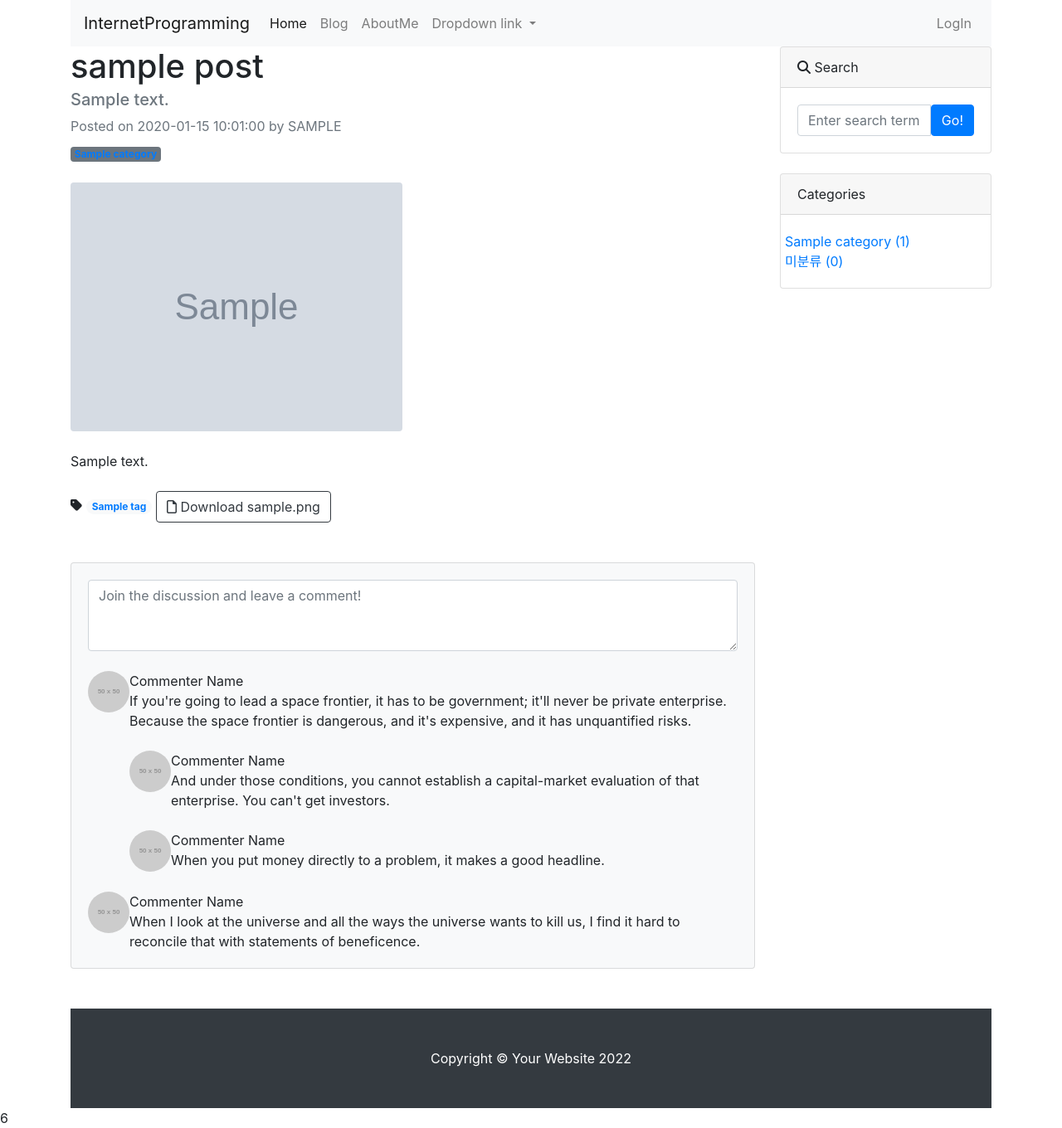
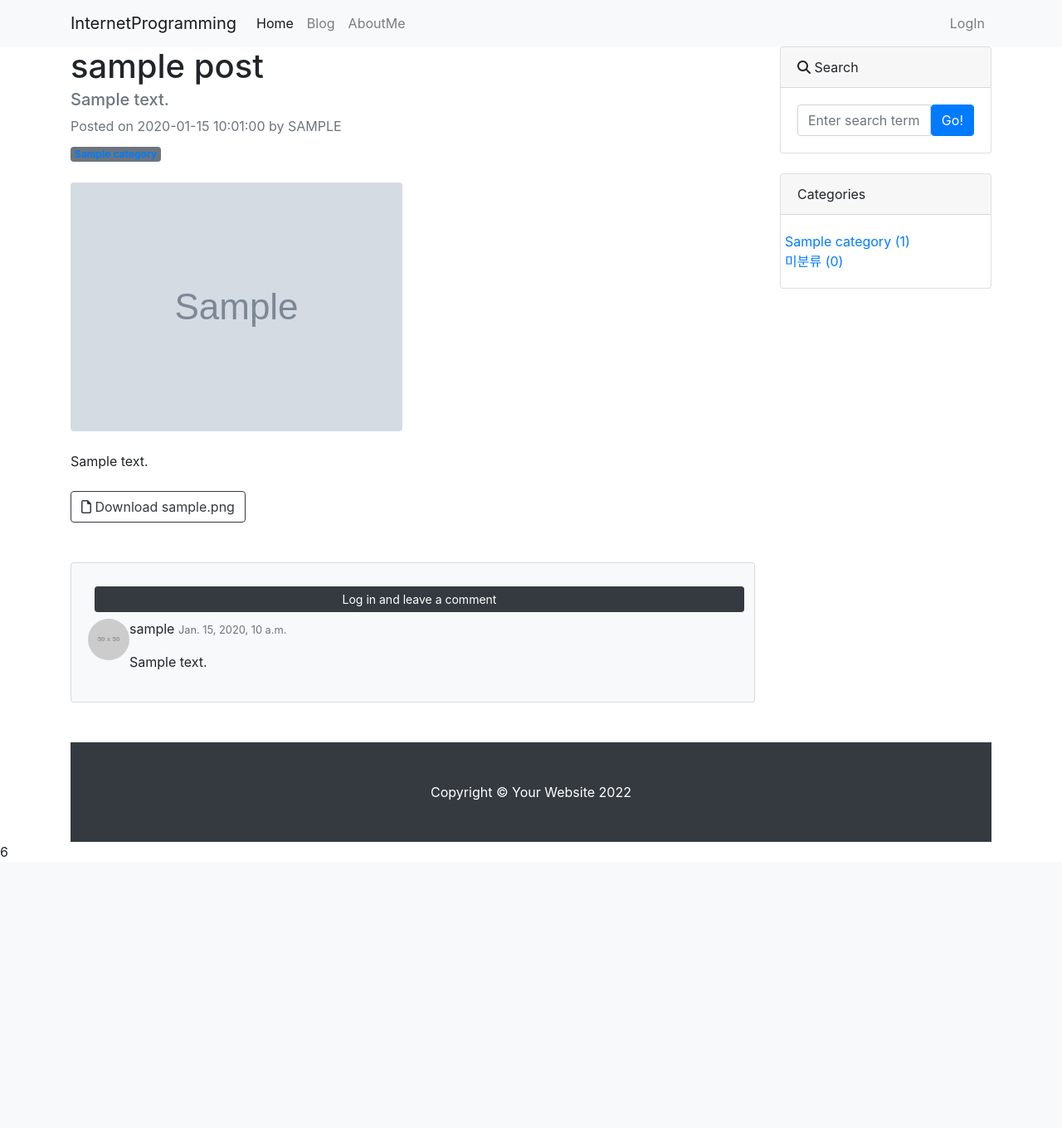
Before and after one commit to harim061/Django22, a Django app: page /blog/1/ in a window 1280 px wide. Shown: the whole page at 83% size. After the commit the page ends 1033 px from the top, so only its background shows below. Run offline with Django 4.2, Linux system fonts and the light colour scheme; tables that the repository leaves empty hold one stand-in row (values such as "Sample post"); grey boxes marked "Sample" are stand-in pictures; grey boxes labelled with a size stand in for pictures from a placeholder-image service; some libraries are stand-ins or nearby versions.

Commit message:
댓글 작성 폼 구현하기

```diff
--- a/blog/admin.py
+++ b/blog/admin.py
@@ -1,9 +1,9 @@
 from django.contrib import admin
-from .models import Post,Category,Tag
+from .models import Post,Category,Tag,Comment
 
 # Register your models here.
 admin.site.register(Post)
-
+admin.site.register(Comment)
 class CategoryAdmin(admin.ModelAdmin):
     prepopulated_fields = {'slug':('name',)}
 admin.site.register(Category,CategoryAdmin)
--- a/blog/templates/blog/navbar.html
+++ b/blog/templates/blog/navbar.html
@@ -1,12 +1,13 @@
-<div class="container">
+{% load socialaccount %}
+
   <nav class="navbar navbar-expand-lg navbar-light bg-light">
+    <div class="container">
       <a class="navbar-brand" href="/">InternetProgramming</a>
       <button class="navbar-toggler" type="button" data-toggle="collapse" data-target="#navbarNavDropdown" aria-controls="navbarNavDropdown" aria-expanded="false" aria-label="Toggle navigation">
         <span class="navbar-toggler-icon"></span>
       </button>
-
       <div class="collapse navbar-collapse" id="navbarNavDropdown">
-        <ul class="navbar-nav">
+        <ul class="navbar-nav mr-auto">
           <li class="nav-item active">
             <a class="nav-link" href="/">Home</a>
           </li>
@@ -16,26 +17,31 @@
           <li class="nav-item">
             <a class="nav-link" href="/about_me/">AboutMe</a>
           </li>
+
+        </ul>
+        <ul class="navbar-nav ml-auto"> <!--ml-auto ; login 왼쪽 마진 최대-->
+          {% if user.is_authenticated %}
           <li class="nav-item dropdown">
             <a class="nav-link dropdown-toggle" href="#" id="navbarDropdownMenuLink" role="button" data-toggle="dropdown" aria-haspopup="true" aria-expanded="false">
-              Dropdown link
+              {{user.username}}
             </a>
             <div class="dropdown-menu" aria-labelledby="navbarDropdownMenuLink">
-              <a class="dropdown-item" href="#">Action</a>
-              <a class="dropdown-item" href="#">Another action</a>
-              <a class="dropdown-item" href="#">Something else here</a>
+              <a class="dropdown-item" href="/accounts/logout/">LogOut</a>
             </div>
           </li>
-        </ul>
-        <ul class="navbar-nav ml-auto">
+
+          {% else %}
           <li class="nav-item">
-            <a class="nav-link" href="#" data-toggle="modal" data-target="#loginModal">LogIn</a>
+            <a href="#" class="nav-link" data-toggle="modal" data-target="#loginModal">LogIn</a>
           </li>
+          {% endif %}
+
         </ul>
       </div>
-    </nav>
-  </div>
-<!-- Modal -->
+    </div>
+  </nav>
+
+  <!-- Modal -->
 <div class="modal fade" id="loginModal" tabindex="-1" aria-labelledby="exampleModalLabel" aria-hidden="true">
   <div class="modal-dialog">
     <div class="modal-content">
@@ -48,16 +54,26 @@
       <div class="modal-body">
         <div class="row">
           <div class="col-6">
-            <button type="button" class="btn btn-outline-success btn-block btn-sm"><i class="fa-brands fa-google"></i> LogIn With Google</button>
-            <button type="button" class="btn btn-outline-success btn-block btn-sm"><i class="fa-solid fa-envelope"></i> LogIn With Email</button>
+            <a role="button" class="btn btn-outline-dark btn-block btn-sm"
+            href="{% provider_login_url 'google' %}">
+              <i class="fa-brands fa-google"></i> Login with Google
+            </a>
+            <a role="button" class="btn btn-outline-dark btn-block btn-sm"
+            href="/accounts/login/">
+              <i class="fa-regular fa-envelope"></i> Login with Email
+            </a>
           </div>
           <div class="col-6">
-            <button type="button" class="btn btn-outline-success btn-block btn-sm"><i class="fa-solid fa-envelope"></i> SignUp With Email</button>
+            <a role="button" class="btn btn-outline-dark btn-block btn-sm"
+            href="/accounts/signup/">
+              <i class="fa-regular fa-envelope"></i> Signup with Email
+            </a>
           </div>
         </div>
       </div>
       <div class="modal-footer">
         <button type="button" class="btn btn-secondary" data-dismiss="modal">Close</button>
+
       </div>
     </div>
   </div>
--- a/blog/templates/blog/post_detail.html
+++ b/blog/templates/blog/post_detail.html
@@ -1,4 +1,5 @@
 {% extends 'blog/base.html' %}
+{% load crispy_forms_tags %}
 {% block head_title %}
     {{post.title}}
 {% endblock %}
@@ -22,7 +23,7 @@
                             {% endif %}
                         </header>
                         {% if user.is_authenticated and user == post.author %}
-                        <a href="/blog/update_post/{{post.pk}}/" role="button" class="btn btn-primary btn-sm float-right">
+                        <a href="/blog/update_post/{{post.pk}}/" role="button" class="btn btn-primary btn-sm float-right m-2">
                             <i class="fas fa-pen"></i> Edit Post
                         </a>
                         {% endif %}
@@ -64,40 +65,32 @@
                         <div class="card bg-light">
                             <div class="card-body">
                                 <!-- Comment form-->
-                                <form class="mb-4"><textarea class="form-control" rows="3" placeholder="Join the discussion and leave a comment!"></textarea></form>
-                                <!-- Comment with nested comments-->
-                                <div class="d-flex mb-4">
-                                    <!-- Parent comment-->
+                                {% if user.is_authenticated %}
+                                <form class="mb-4" id="comment-form" method="post" action="{{post.get_absolute_url}}new_comment/">
+                                    {% csrf_token %}
+                                    <div class="form-group">
+                                        {{ comment_form | crispy }}
+                                    </div>
+                                    <button type="submit" class="btn btn-primary">Submit</button>
+                                </form>
+                                {% else %}
+                                <a role="button" class="btn btn-dark btn-block btn-sm m-2" href="#" data-toggle="modal" data-target="#loginModal">
+                                    Log in and leave a comment</a>
+                                {% endif %}
+                                {% if post.comment_set %}
+                                {% for comment in post.comment_set.iterator %}
+                                <!-- Single comment-->
+                                <div class="d-flex id=comment-{{comment.pk}}">
                                     <div class="flex-shrink-0"><img class="rounded-circle" src="https://dummyimage.com/50x50/ced4da/6c757d.jpg" alt="..." /></div>
                                     <div class="ms-3">
-                                        <div class="fw-bold">Commenter Name</div>
-                                        If you're going to lead a space frontier, it has to be government; it'll never be private enterprise. Because the space frontier is dangerous, and it's expensive, and it has unquantified risks.
-                                        <!-- Child comment 1-->
-                                        <div class="d-flex mt-4">
-                                            <div class="flex-shrink-0"><img class="rounded-circle" src="https://dummyimage.com/50x50/ced4da/6c757d.jpg" alt="..." /></div>
-                                            <div class="ms-3">
-                                                <div class="fw-bold">Commenter Name</div>
-                                                And under those conditions, you cannot establish a capital-market evaluation of that enterprise. You can't get investors.
-                                            </div>
+                                        <div class="fw-bold">{{comment.author.username}}
+                                        <small class="text-muted">{{comment.created_at}}</small>
                                         </div>
-                                        <!-- Child comment 2-->
-                                        <div class="d-flex mt-4">
-                                            <div class="flex-shrink-0"><img class="rounded-circle" src="https://dummyimage.com/50x50/ced4da/6c757d.jpg" alt="..." /></div>
-                                            <div class="ms-3">
-                                                <div class="fw-bold">Commenter Name</div>
-                                                When you put money directly to a problem, it makes a good headline.
-                                            </div>
-                                        </div>
+                                        <p>{{comment.content | linebreaks }}</p>
                                     </div>
                                 </div>
-                                <!-- Single comment-->
-                                <div class="d-flex">
-                                    <div class="flex-shrink-0"><img class="rounded-circle" src="https://dummyimage.com/50x50/ced4da/6c757d.jpg" alt="..." /></div>
-                                    <div class="ms-3">
-                                        <div class="fw-bold">Commenter Name</div>
-                                        When I look at the universe and all the ways the universe wants to kill us, I find it hard to reconcile that with statements of beneficence.
-                                    </div>
-                                </div>
+                                {% endfor %}
+                                {% endif %}
                             </div>
                         </div>
                     </div>
--- a/blog/urls.py
+++ b/blog/urls.py
@@ -4,6 +4,7 @@ from . import  views
 urlpatterns = [ #IP주소/blog
     path('',views.PostList.as_view()),
     path('<int:pk>/',views.PostDetail.as_view()),
+    path('<int:pk>/new_comment/',views.new_comment),
     path('create_post/',views.PostCreate.as_view()),
     path('update_post/<int:pk>/',views.PostUpdate.as_view()),
     path('category/<str:slug>/',views.category_page),
--- a/blog/views.py
+++ b/blog/views.py
@@ -1,14 +1,16 @@
-from django.shortcuts import render,redirect
-from .models import Post,Category,Tag
-from django.views.generic import ListView,DetailView,CreateView,UpdateView
-from django.contrib.auth.mixins import LoginRequiredMixin,UserPassesTestMixin
+from django.shortcuts import render, redirect
+from .models import Post, Category, Tag
+from django.views.generic import ListView, DetailView, CreateView, UpdateView
+from django.contrib.auth.mixins import LoginRequiredMixin, UserPassesTestMixin
 from django.core.exceptions import PermissionDenied
 from django.utils.text import slugify
+from .froms import CommentForm
+from django.shortcuts import get_object_or_404
+
 # Create your views here.
-
 class PostUpdate(UpdateView):
     model = Post
-    fields = ['title', 'hook_text', 'content', 'head_image', 'file_upload', 'category']
+    fields = ['title', 'hook_text', 'content', 'head_image', 'file_upload', 'category'] #,'tags'
 
     template_name = 'blog/post_update_form.html'
     def dispatch(self, request, *args, **kwargs):
@@ -18,127 +20,143 @@ class PostUpdate(UpdateView):
             raise PermissionDenied
 
     def form_valid(self, form):
-        response = super(PostUpdate,self).form_valid(form)
-        self.object.tag.clear()
-        tag_str = self.request.POST.get('tag_str')
-        if tag_str:
-            tag_str = tag_str.strip()
-            tag_str = tag_str.replace(',', ';')
-            tag_list = tag_str.split(';')
-            for t in tag_list:
+        response = super(PostUpdate, self).form_valid(form)
+        self.object.tags.clear()
+        tags_str = self.request.POST.get('tags_str')
+        if tags_str:
+            tags_str = tags_str.strip()
+            tags_str = tags_str.replace(',', ';')  # , -> ;로 바꿔준다
+            tags_list = tags_str.split(';')  # ;를 기준으로 단어 나누기
+            for t in tags_list:
                 t = t.strip()
                 tag, is_tag_created = Tag.objects.get_or_create(name=t)
                 if is_tag_created:
                     tag.slug = slugify(t, allow_unicode=True)
                     tag.save()
-                self.object.tag.add(tag)
+                self.object.tags.add(tag)
         return response
 
     def get_context_data(self, *, object_list=None, **kwargs):
         context = super(PostUpdate, self).get_context_data() ##템플릿에서 필요한 거 담아서 전달
-        if self.object.tag.exists():
-            tag_str_list = list()
-            for t in self.object.tag.all():
-                tag_str_list.append(t.name)
-            context['tag_str_default'] = ';'.join(tag_str_list)
+        if self.object.tags.exists():
+            tags_str_list = list() #빈 리스트 생성
+            for t in self.object.tags.all():
+                tags_str_list.append(t.name)
+            context['tags_str_default'] = ';'.join(tags_str_list)
         context['categories'] = Category.objects.all()
         context['no_category_post_count'] = Post.objects.filter(category=None).count
         return context
-class PostCreate(LoginRequiredMixin,UserPassesTestMixin,CreateView):
-    model = Post
-    fields = ['title','hook_text','content','head_image','file_upload','category']
+
+class PostCreate(LoginRequiredMixin, UserPassesTestMixin, CreateView):
+    model=Post
+    fields = ['title','hook_text','content','head_image','file_upload','category'] #, 'tags'
 
     def test_func(self):
         return self.request.user.is_superuser or self.request.user.is_staff
 
-
     def form_valid(self, form):
         current_user = self.request.user
         if current_user.is_authenticated and (current_user.is_superuser or current_user.is_staff):
-            form.instance.author = current_user
+            form.instance.author = current_user #form의 author값을 현재 로그인된 값으로 설정해줌
             response = super(PostCreate,self).form_valid(form)
-            tag_str = self.request.POST.get('tag_str')
-            if tag_str:
-                tag_str = tag_str.strip()
-                tag_str = tag_str.replace(',',';')
-                tag_list = tag_str.split(';')
-                for t in tag_list:
+            tags_str = self.request.POST.get('tags_str')
+            if tags_str :
+                tags_str = tags_str.strip()
+                tags_str = tags_str.replace(',',';') #, -> ;로 바꿔준다
+                tags_list = tags_str.split(';') #;를 기준으로 단어 나누기
+                for t in tags_list:
                     t = t.strip()
-                    tag, is_tag_created =Tag.objects.get_or_create(name=t)
+                    tag, is_tag_created = Tag.objects.get_or_create(name=t)
                     if is_tag_created:
-                        tag.slug = slugify(t,allow_unicode = True)
+                        tag.slug = slugify(t, allow_unicode=True)
                         tag.save()
-                    self.object.tag.add(tag)
+                    self.object.tags.add(tag)
             return response
         else:
             return redirect('/blog/')
 
-
-    #템플릿 : 모델명_form.html
     def get_context_data(self, *, object_list=None, **kwargs):
-        context = super(PostCreate, self).get_context_data()
+        context = super(PostCreate, self).get_context_data() ##템플릿에서 필요한 거 담아서 전달
         context['categories'] = Category.objects.all()
         context['no_category_post_count'] = Post.objects.filter(category=None).count
         return context
+
+    # 템플릿 모델명_form.html : post_form.html (자동 생성>>템플릿 이름 명시 필요 없음)
 
 class PostList(ListView):
     model = Post
     ordering = '-pk'
 
     def get_context_data(self, *, object_list=None, **kwargs):
-        context = super(PostList,self).get_context_data()
+        context = super(PostList, self).get_context_data() ##템플릿에서 필요한 거 담아서 전달
         context['categories'] = Category.objects.all()
         context['no_category_post_count'] = Post.objects.filter(category=None).count
         return context
-    # 템플릿 모델명_list.html : post_list.html
-    # 파라미터 모델명_list : post_list
+
+    #템플릿 모델명_list.html : post_list.html (자동 생성>>템플릿 이름 명시 필요 없음)
+    #파라미터 모델명_list : post_list
+def new_comment(request,pk):
+    if request.user.is_authenticated:
+        post=get_object_or_404(Post,pk=pk)
+        if request.method == 'POST':
+            comment_form = CommentForm(request.POST)
+            if comment_form.is_valid():
+                comment = comment_form.save(commit=False)
+                comment.post = post
+                comment.author = request.user
+                comment.save()
+                return redirect(comment.get_absolute_url())
+            else:
+                return redirect(post.get_absolute_url())
+        else:
+            raise PermissionDenied
+
 
 class PostDetail(DetailView):
     model = Post
 
     def get_context_data(self, **kwargs):
         context = super(PostDetail,self).get_context_data()
-        context['categories'] = Category.objects.all()
-        context['no_category_post_count'] = Post.objects.filter(category=None).count
+        context['categories']=Category.objects.all()
+        context['no_category_post_count']=Post.objects.filter(category=None).count
+        context['comment_form'] = CommentForm
         return context
 
+    #템플릿 모델명_detail.html : post_detail.html (템플릿 이름을 자동으로 부름)
+    #파라미터 모델명 : post
+
 def category_page(request,slug):
+    if slug=='no_category':
+        category='미분류'
+        post_list=Post.objects.filter(category=None)
+    else:
+        category = Category.objects.get(slug=slug) #왼쪽 필드명, 오른쪽 url을 통해 전달된 slug값
+        post_list=Post.objects.filter(category=category)
+    return render(request, 'blog/post_list.html',
+                  {'category' : category,
+                   'post_list' : post_list, #Post.objects.filter(category=category)
+                   'categories' : Category.objects.all(),
+                   'no_category_post_count' : Post.objects.filter(category=None).count
+                   })
 
-    if slug == 'no_category':
-        category = '미분류'
-        post_list = Post.objects.filter(category=None)
-    else:
-        category = Category.objects.get(slug=slug)
-        post_list =  Post.objects.filter(category=category)
-    return render(
-        request, 'blog/post_list.html',{
-            'category' : category,
-            'post_list' : post_list,
-            'categories' : Category.objects.all(),
-            'no_category_post_count' : Post.objects.filter(category=None).count
-        }
-    )
-    # 템플릿 모델명_detail.html : post_detail.html
-    # 파라미터 모델명 : post
 
-def tag_page(request,slug):
-    tag =Tag.objects.get(slug=slug)
+def tag_page(request, slug):
+    tag = Tag.objects.get(slug=slug)
     post_list = tag.post_set.all()
 
-    return render(
-        request, 'blog/post_list.html',{
-            'tag': tag,
-            'post_list': post_list,
-            'categories': Category.objects.all(),
-            'no_category_post_count': Post.objects.filter(category=None).count
-        }
+    return render(request, 'blog/post_list.html', {
+        'tag' : tag,
+        'post_list' : post_list,
+        'categories': Category.objects.all(),
+        'no_category_post_count': Post.objects.filter(category=None).count
 
-    )
+    })
 
 #def index(request):
 #    posts1 = Post.objects.all().order_by('-pk')
-#    return render(request,'blog/index.html',{'posts':posts1})
+#    return render(request, 'blog/index.html', {'posts2': posts1}) #오른쪽 posts는 위에서 선언한 posts!
+
 
 #def single_post_page(request, pk):
-#    post = Post.objects.get(pk=pk)
-#    return render(request, 'blog/single_post_page.html',{'post':post})
+#    post2 = Post.objects.get(pk=pk) #왼쪽 pk는 post가 가지고 있는 field 이름
+#    return render(request, 'blog/single_post_page.html', {'post': post2})
--- a/myDjangoPrj/urls.py
+++ b/myDjangoPrj/urls.py
@@ -21,7 +21,8 @@ from django.conf.urls.static import static
 urlpatterns = [
     path('admin/', admin.site.urls), #IP주소/admin
     path('blog/', include('blog.urls')), #IP주소/blog
-    path('',include('single_pages.urls')) #IP주소/
+    path('',include('single_pages.urls')), #IP주소/,
+    path('accounts/', include('allauth.urls')),
 ]
 
 urlpatterns += static(settings.MEDIA_URL, document_root =settings.MEDIA_ROOT)
```
Also changed, not shown: blog/froms.py (added, +7 -0 lines), blog/models.py (+14 -1 lines), blog/templates/blog/post_form.html (+11 -9 lines), blog/templates/blog/post_list.html (+7 -7 lines), blog/templates/blog/post_update_form.html (+13 -9 lines), myDjangoPrj/settings.py (+16 -0 lines).
